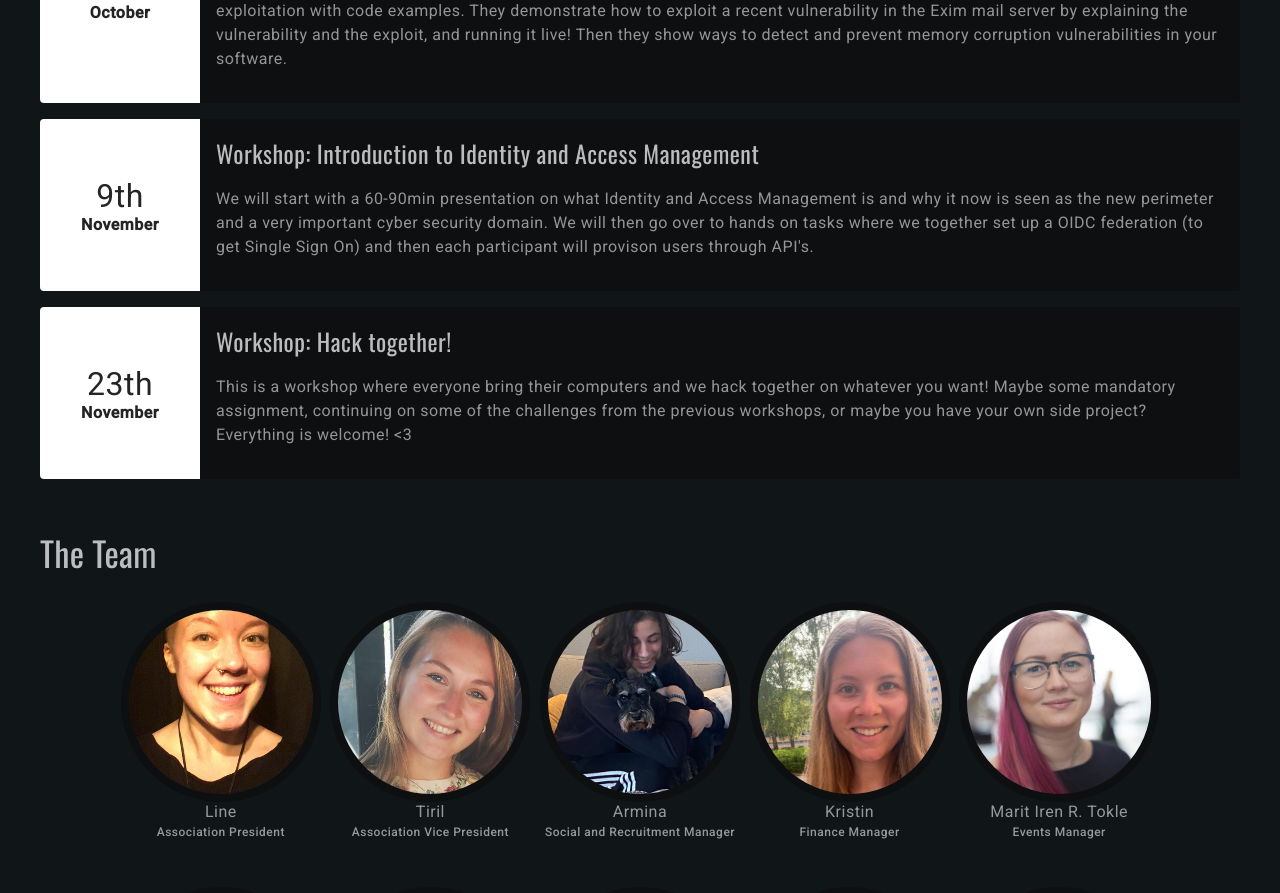
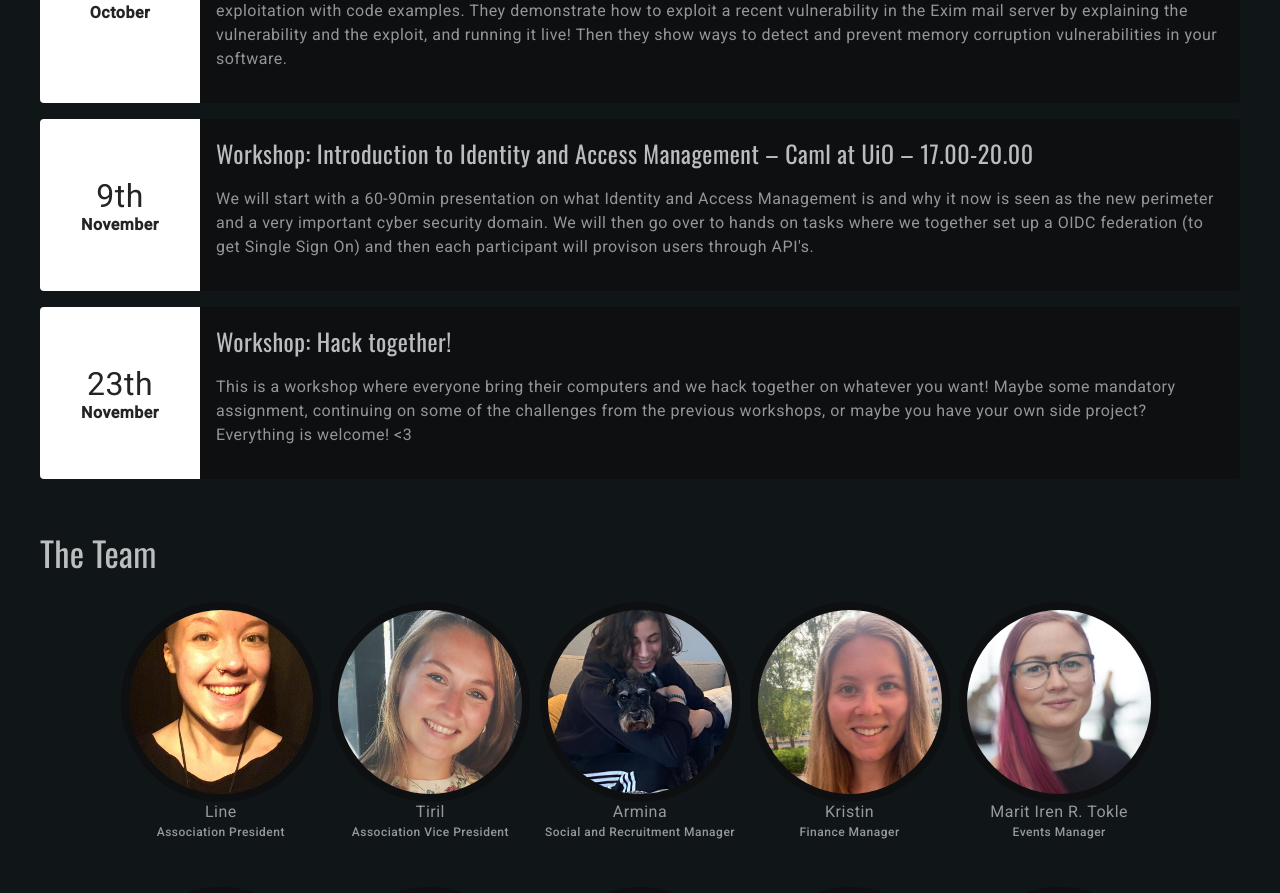
Before and after one commit to Oslo-CTF/osloctf.github.io, a Vue app: page / in a window 1280 px wide. Shown: the part 1720-2613 px from the top of the page. Built offline with nearby package versions, Linux system fonts and the light colour scheme.

Commit message:
Updated event november 9th with time and place

```diff
--- a/src/components/Events.vue
+++ b/src/components/Events.vue
@@ -77,7 +77,7 @@ export default {
       {
         id: 5,
         date: getDateParts(new Date('2021-11-09')),
-        title: 'Workshop: Introduction to Identity and Access Management',
+        title: 'Workshop: Introduction to Identity and Access Management – Caml at UiO – 17.00-20.00',
         description: 'We will start with a 60-90min presentation on what Identity and Access Management is and why it now is seen as the new perimeter and a very important cyber security domain. We will then go over to hands on tasks where we together set up a OIDC federation (to get Single Sign On) and then each participant will provison users through API\'s.'
       },
       {
```
